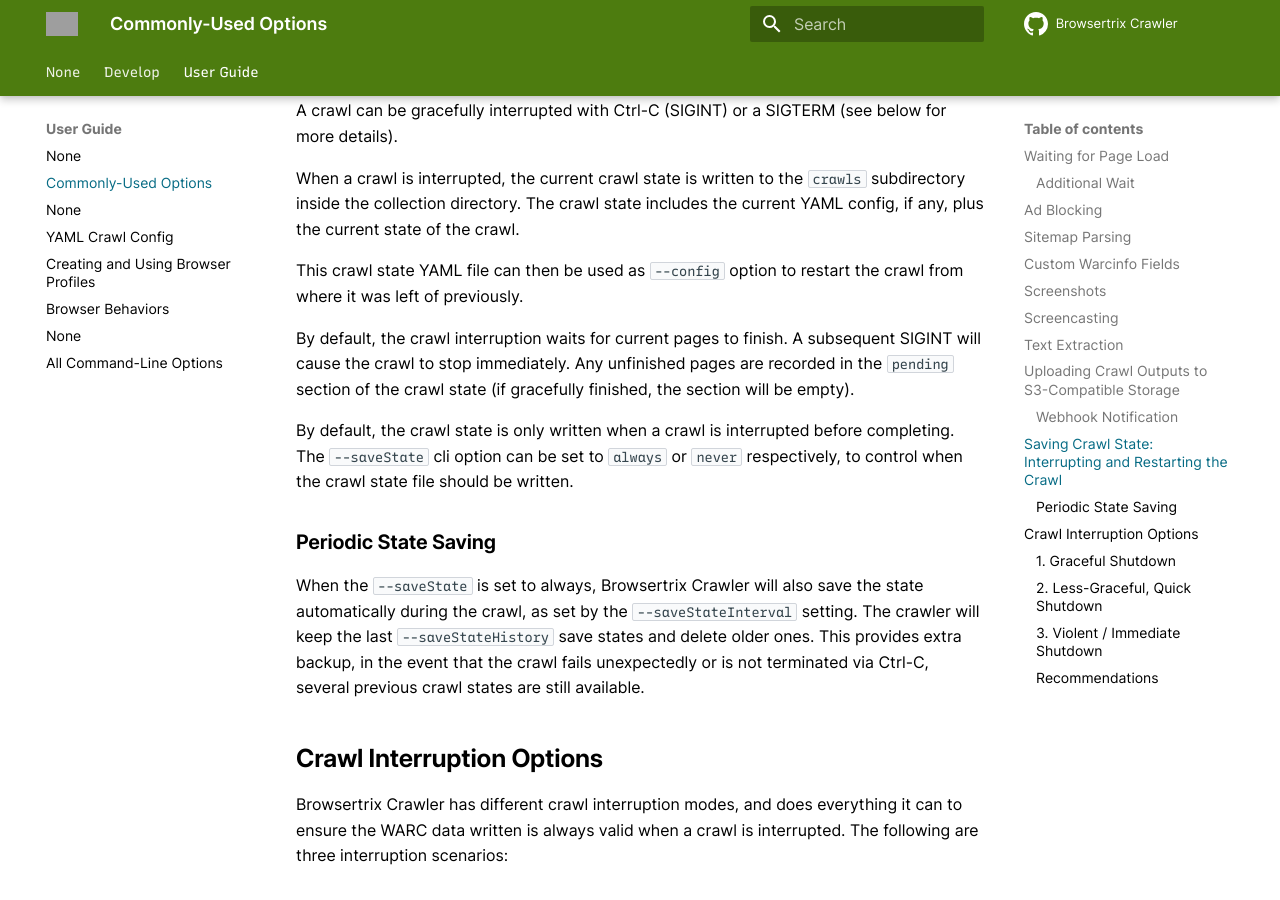
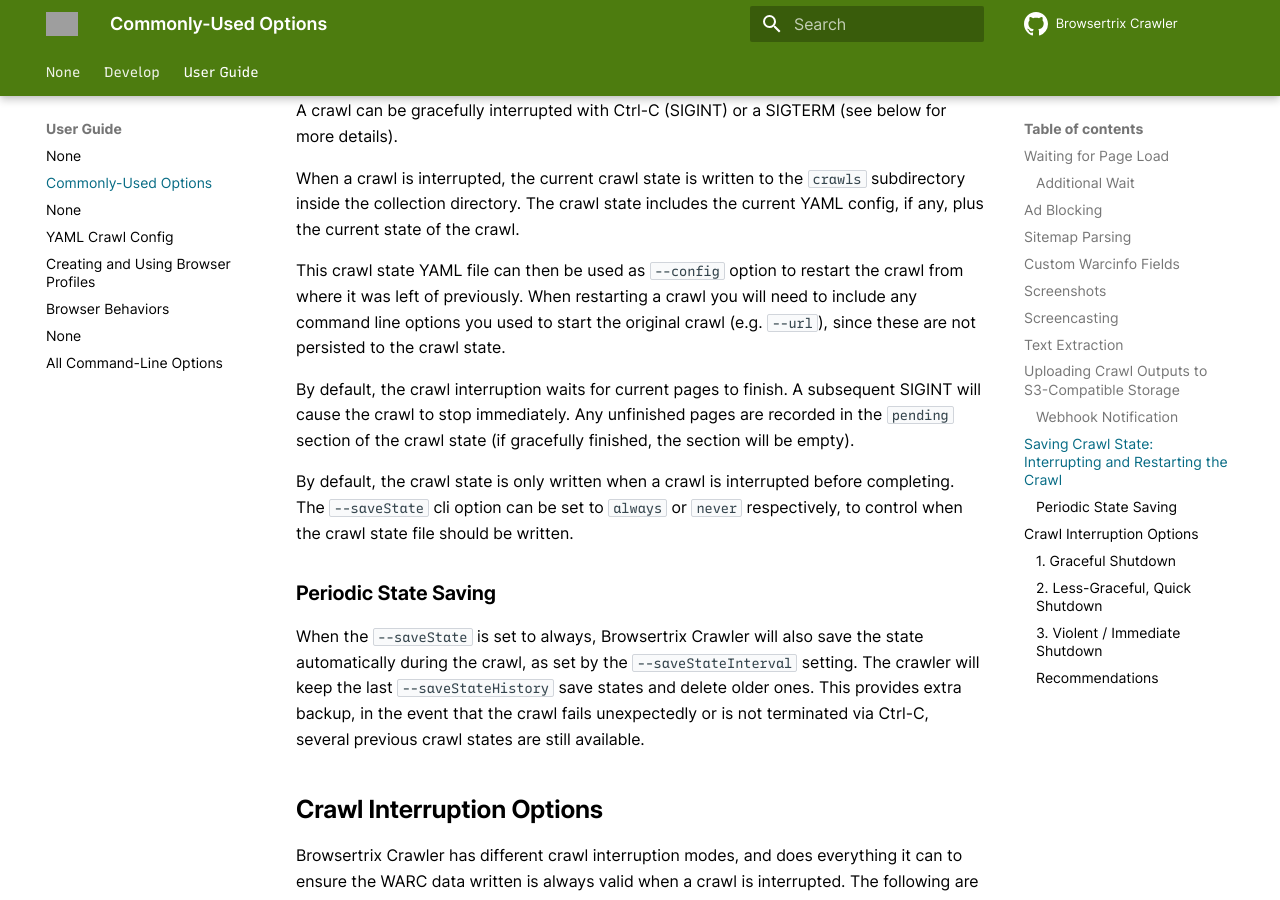
Before and after one commit to webrecorder/browsertrix-crawler, an MkDocs documentation site: the page built from docs/docs/user-guide/common-options.md, in a window 1280 px wide and 900 px high, scrolled down 4271 px. Built offline with MkDocs 1.6.1 and Material for MkDocs 9.7.7, drawn with Linux system fonts in a browser that asks for light colours; comment, search, counter and statistics services are not loaded; grey boxes are pictures that could not be loaded.

Commit message:
Mention command line options when restarting
It's probably worth reminding people that the command line options need
to be passed in again since the crawl state doesn't include them.

Refs #568

```diff
--- a/docs/docs/user-guide/common-options.md
+++ b/docs/docs/user-guide/common-options.md
@@ -127,7 +127,7 @@
 
 When a crawl is interrupted, the current crawl state is written to the `crawls` subdirectory inside the collection directory. The crawl state includes the current YAML config, if any, plus the current state of the crawl.
 
-This crawl state YAML file can then be used as `--config` option to restart the crawl from where it was left of previously.
+This crawl state YAML file can then be used as `--config` option to restart the crawl from where it was left of previously. When restarting a crawl you will need to include any command line options you used to start the original crawl (e.g. `--url`), since these are not persisted to the crawl state.
 
 By default, the crawl interruption waits for current pages to finish. A subsequent SIGINT will cause the crawl to stop immediately. Any unfinished pages are recorded in the `pending` section of the crawl state (if gracefully finished, the section will be empty).
 
```
